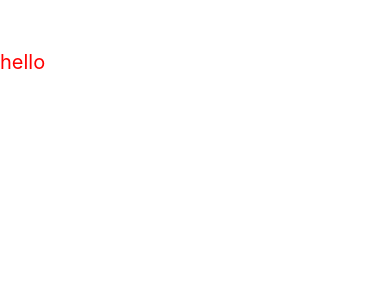
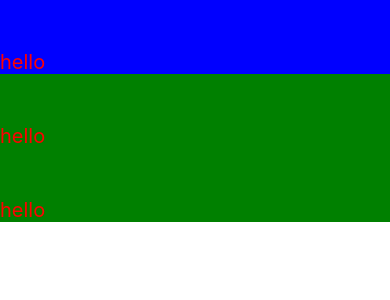
Before and after one commit to cem-sucu/exo1-react-native, a React Native app: screen / in a window 390 px wide. Shown: the top 300 px of the page. Built offline with nearby package versions, Linux system fonts and the light colour scheme.

Commit message:
styleshett objet

```diff
--- a/App.js
+++ b/App.js
@@ -4,7 +4,13 @@ import React from "react";
 export default function App() {
     return (
         <View>
-            <Text style={styles.container}>hello</Text>
+            <View style={styles.viewOne}>
+                <Text style={styles.container}>hello</Text>
+            </View>
+            <View style={styles.wrapper}>
+                <Text style={styles.container}>hello</Text>
+                <Text style={styles.container}>hello</Text>
+            </View>
         </View>
     );
 }
@@ -16,4 +22,10 @@ const styles = StyleSheet.create({
         flexDirection: "row",
         fontSize: 20,
     },
+    wrapper: {
+        backgroundColor: "green",
+    },
+    viewOne: {
+        backgroundColor: "blue",
+    }
 });
--- a/package.json
+++ b/package.json
@@ -9,7 +9,7 @@
     "web": "expo start --web"
   },
   "dependencies": {
-    "@expo/webpack-config": "^0.16.19",
+    "@expo/webpack-config": "^0.17.0",
     "expo": "~46.0.9",
     "expo-status-bar": "~1.4.0",
     "react": "^18.0.0",
```
Also changed, not shown: 1 other file (tests, documents, lock files or other folders).
